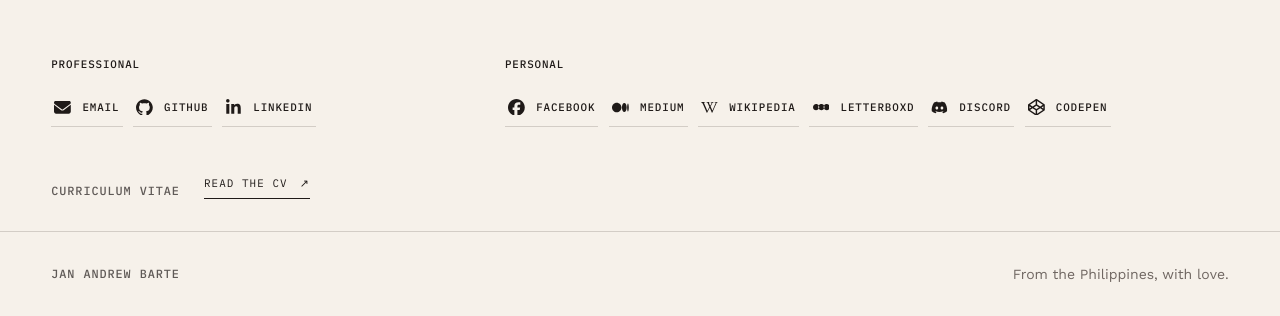
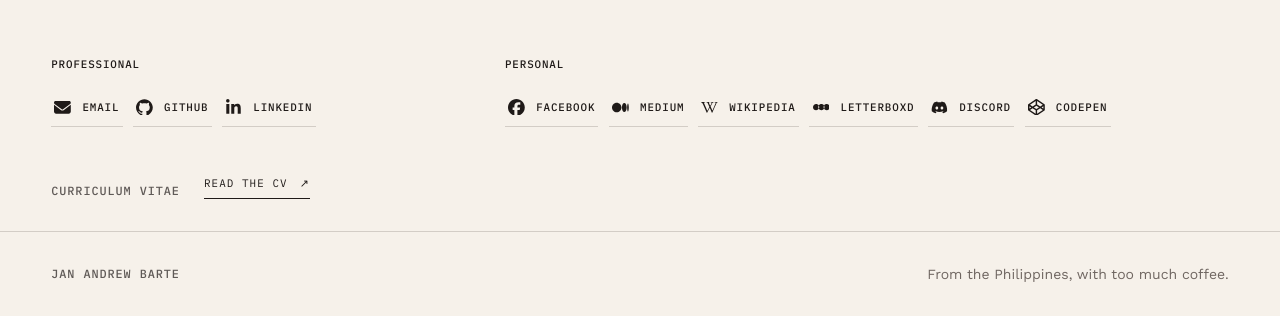
Before and after one commit to DeGrozer/jan-andrew-portfolio, a Next.js app: page / in a window 1280 px wide. Shown: the part 7604-7920 px from the top of the page. Built offline with nearby package versions, Linux system fonts and the light colour scheme.

Commit message:
Remove footer signoff hover effect

```diff
--- a/components/sections/Footer.tsx
+++ b/components/sections/Footer.tsx
@@ -1,10 +1,4 @@
-"use client";
-
-import { useState } from "react";
-
 export function Footer() {
-    const [isHovered, setIsHovered] = useState(false);
-
     return (
         <footer
             className="border-t border-[color:var(--border)]"
@@ -12,12 +6,8 @@ export function Footer() {
         >
             <div className="container-editorial flex flex-col items-center justify-between gap-2 py-8 text-center md:flex-row md:text-left">
                 <p className="label-mono text-[color:var(--foreground)]">JAN ANDREW BARTE</p>
-                <p
-                    className="footer-signoff text-sm text-[color:var(--muted)]"
-                    onMouseEnter={() => setIsHovered(true)}
-                    onMouseLeave={() => setIsHovered(false)}
-                >
-                    {isHovered ? "From the Philippines, with too much coffee." : "From the Philippines, with love."}
+                <p className="footer-signoff text-sm text-[color:var(--muted)]">
+                    From the Philippines, with too much coffee.
                 </p>
             </div>
         </footer>
```
